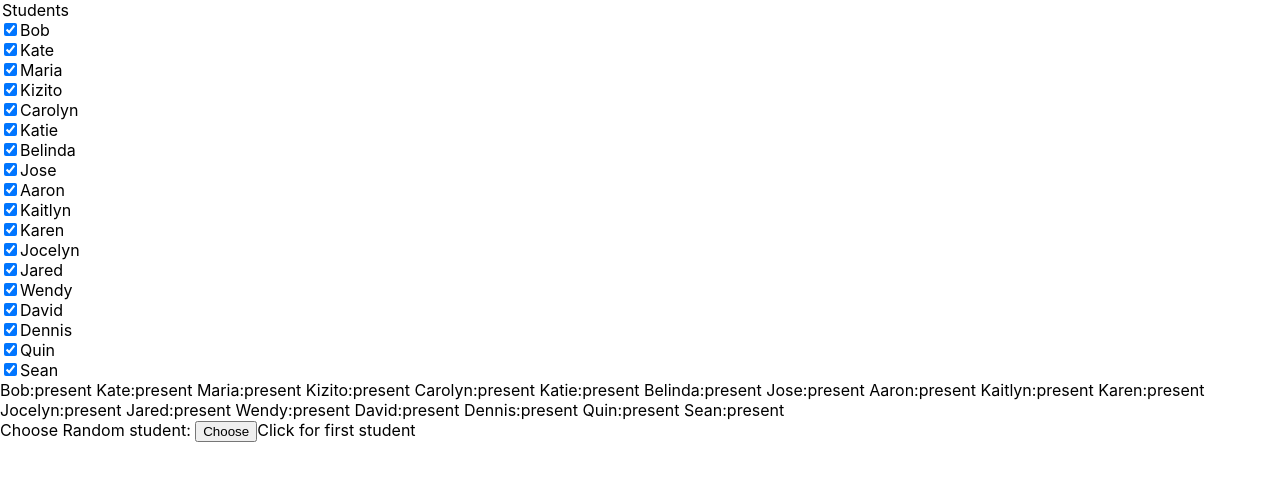
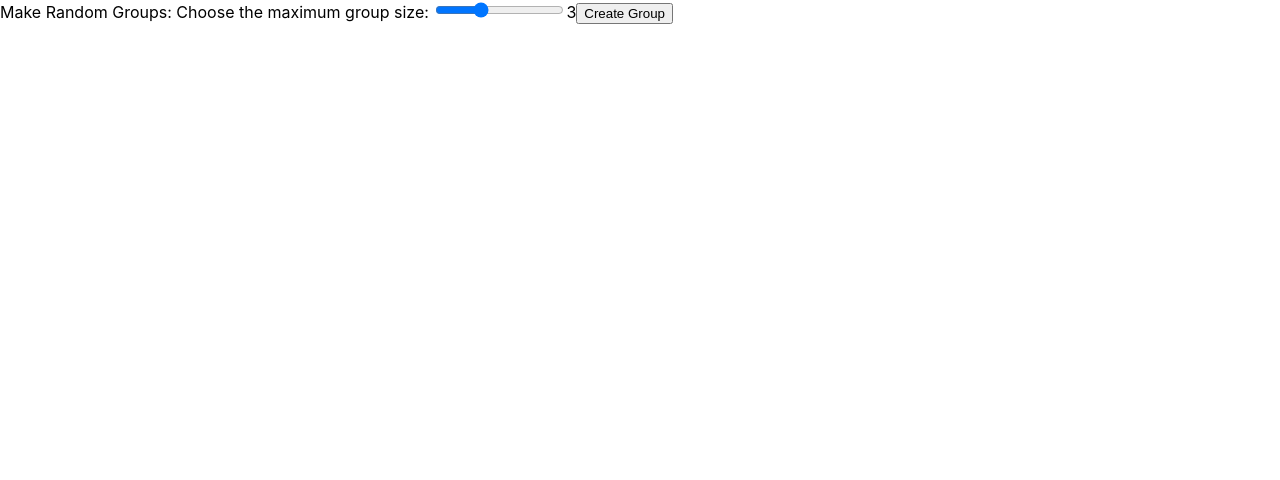
Before and after one commit to tobydragon/course-support, a React (Create React App) app: page / in a window 1280 px wide. Shown: the top 480 px of the page. Built offline with nearby package versions, Linux system fonts and the light colour scheme.

Commit message:
Got visual of GroupSelector

```diff
--- a/src/App.js
+++ b/src/App.js
@@ -1,11 +1,12 @@
 import './App.css';
+import { GroupSelectorDemo } from './test/js/GroupSelectorDemo';
 import { AttendanceCheckerDemo } from './test/js/AttendanceCheckerDemo';
 import { ClassroomDashboardDemo } from './test/js/ClassroomDashboardDemo';
 
 function App() {
   return (
     <div className="App">
-      <ClassroomDashboardDemo />
+      <GroupSelectorDemo />
     </div>
   );
 }
--- /dev/null
+++ b/src/main/js/GroupSelector.jsx
@@ -0,0 +1,22 @@
+import { useState } from "react";
+import { Button } from "react-bootstrap";
+
+
+
+export const GroupSelector = (props) => {
+    const [groupSize, setGroupSize] = useState(props.defaultGroupSize);
+
+    const onGroupSizeChange = (e) => {
+        setGroupSize(e.target.value);
+    }
+
+    return(
+        <div>
+            <label> Make Random Groups: </label>
+            <label for="price">Choose the maximum group size: </label>
+            <input onChange={onGroupSizeChange} type="range" name="Number In Group" id="groupSizeSlider" min="2" max="5" step="1" value={groupSize} />
+            <output for="groupSizeSlider">{groupSize}</output>
+            <Button>Create Group</Button>
+        </div>
+    );
+}
--- /dev/null
+++ b/src/test/js/GroupSelectorDemo.js
@@ -0,0 +1,12 @@
+import React from 'react';
+
+import {exampleOf18Students} from "./examples/JsonExamples"
+import { GroupSelector } from '../../main/js/GroupSelector';
+
+export const GroupSelectorDemo = props => {
+    return (
+        <div>
+            <GroupSelector studentsPresent={exampleOf18Students} defaultGroupSize={3} />
+        </div>
+    )
+}
```
Also changed, not shown: src/test/js/ClassroomDashboardDemo.js (+3 -3 lines).
